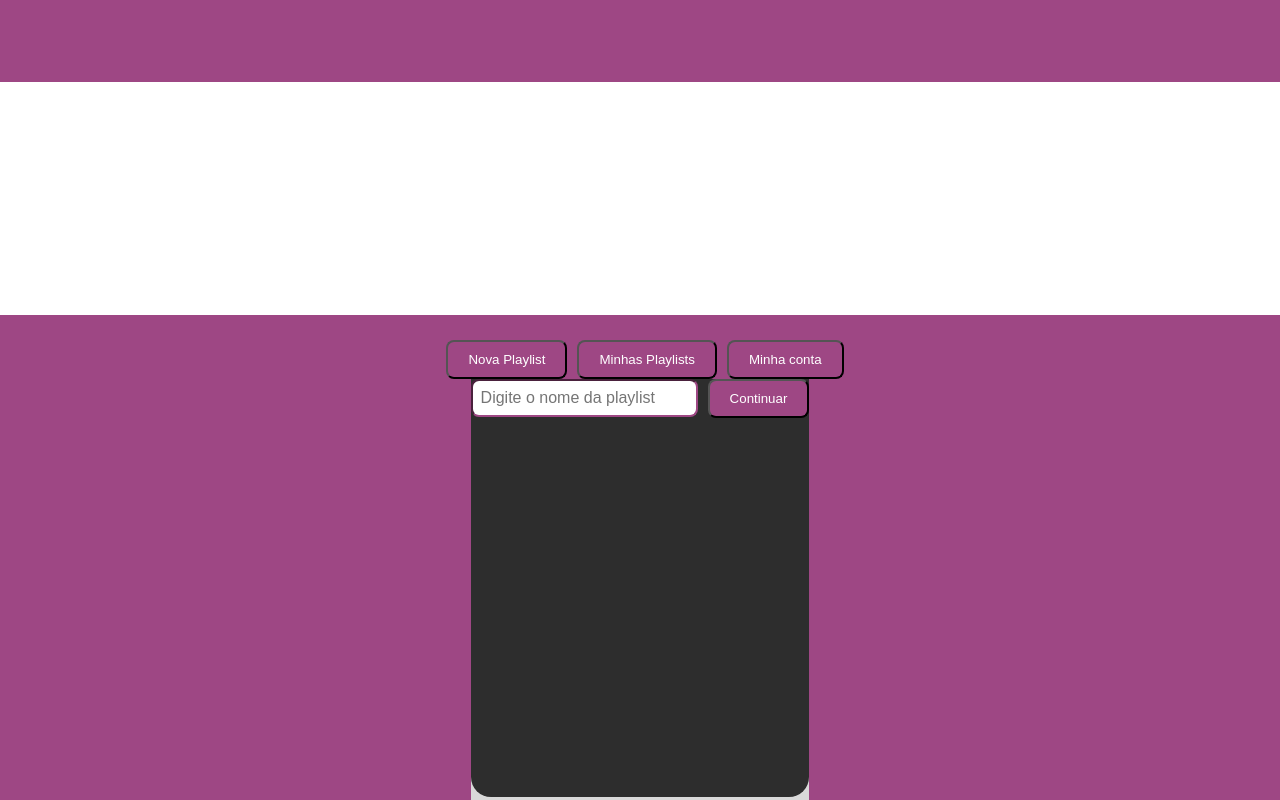
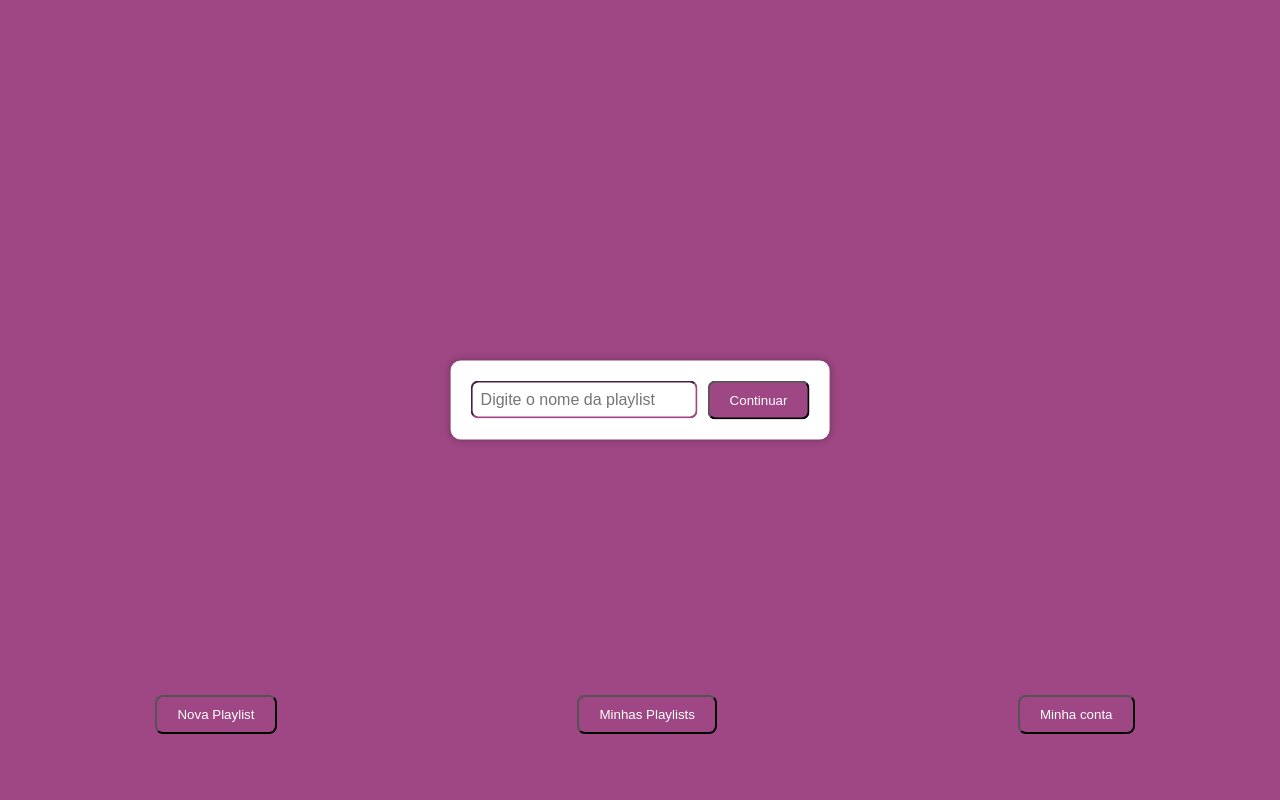
Before and after one commit to barbarabrs/trab, a Vue app: page /areaLogada in a window 1280 px wide. Both pictures are taken after a click on the button "Nova Playlist". Shown: the top 800 px of the page. Built offline with nearby package versions, Linux system fonts and the light colour scheme.

Commit message:
edicao area logada

```diff
--- a/src/views/AreaLogada.vue
+++ b/src/views/AreaLogada.vue
@@ -1,7 +1,7 @@
 <template>
   <div class="full-background">
-    <header>
-      <div>
+    <header class="navigation-header">
+      <div class="navigation-buttons">
         <button class="botoes" @click="mostrarFormulario = !mostrarFormulario">
           Nova Playlist
         </button>
@@ -10,11 +10,11 @@
       </div>
     </header>
 
-    <main>
+    <main class="content">
       <div class="center-div">
         <div class="inside-div">
           <!-- Mostrar o formulário para nome da playlist -->
-          <div v-if="mostrarFormulario">
+          <div class="dialog-box dialog-playlist" v-if="mostrarFormulario">
             <input type="text" v-model="novaPlaylist" placeholder="Digite o nome da playlist" />
             <button class="botoes" @click="adicionarNomePlaylist">Continuar</button>
           </div>
@@ -24,7 +24,7 @@
             <button class="botoes" @click="mostrarFormularioMusica = !mostrarFormularioMusica">Adicionar Música</button>
           </div>
           <!-- Mostrar formulário para adicionar música -->
-          <div v-if="mostrarFormularioMusica">
+          <div class="dialog-box dialog-music" v-if="mostrarFormularioMusica">
             <input type="text" v-model="nomeMusica" placeholder="Nome da música" />
             <input type="text" v-model="artistaMusica" placeholder="Artista" />
             <button class="botoes" @click="adicionarMusica">Salvar Música</button>
@@ -33,6 +33,8 @@
           <ul v-if="mostrarPlaylists">
             <li v-for="(playlist, index) in playlists" :key="index" @click="exibirMusicas(index)">
               {{ playlist.nome }}
+              <button class="botoes" @click="editarPlaylist(index)">Editar</button>
+              <button class="botoes" @click="deletarPlaylist(index)">Deletar</button>
             </li>
           </ul>
           <!-- Exibir músicas da playlist selecionada -->
@@ -43,7 +45,21 @@
                 {{ musica.nome }} - {{ musica.artista }}
               </li>
             </ul>
+
+            <!-- Adicionar música à playlist -->
+            <div>
+              <input type="text" v-model="novaMusica.nome" placeholder="Nome da música" />
+              <input type="text" v-model="novaMusica.artista" placeholder="Artista" />
+              <button class="botoes" @click="adicionarMusica">Adicionar Música</button>
             </div>
+          </div>
+
+          <!-- Mostrar as playlists -->
+          <ul v-if="mostrarPlaylists && playlistSelecionada === null">
+            <li v-for="(playlist, index) in playlists" :key="index" @click="exibirMusicas(index)">
+              {{ playlist.nome }}
+            </li>
+          </ul>
         </div>
       </div>
     </main>
@@ -60,6 +76,11 @@ export default {
       mostrarFormulario: false,
       mostrarBotaoSalvar: false,
       mostrarFormularioMusica: false,
+      musicasToAdd: [],
+      novaMusica: {
+        nome: '',
+        artista: '',
+      },
       nomeMusica: '',
       artistaMusica: '',
       playlistSelecionada: null,
@@ -77,25 +98,75 @@ export default {
         });
       }
 },
+
 salvarPlaylist() {
-      // Lógica para salvar a playlist
+  if (this.novaPlaylist.trim() !== '') {
+    const playlistExistente = this.playlists.find(playlist => playlist.nome === this.novaPlaylist);
+    if (playlistExistente) {
+      // Playlist com o mesmo nome já existe, não criar outra
       this.mostrarBotaoSalvar = false;
+      this.mostrarFormularioMusica = false;
       this.novaPlaylist = '';
+      this.musicasToAdd = [];
+    } else {
+      // Playlist não existe, criar uma nova
+      if (this.musicasToAdd.length > 0) {
+        this.playlists.push({
+          nome: this.novaPlaylist,
+          musicas: this.musicasToAdd.slice() // Copia as músicas para a nova playlist
+        });
+      } else {
+        this.playlists.push({
+          nome: this.novaPlaylist,
+          musicas: []
+        });
+      }
+
+      this.mostrarBotaoSalvar = false;
+      this.mostrarFormularioMusica = false;
+      this.novaPlaylist = '';
+      this.musicasToAdd = [];
+    }
+  }
 },
+
 adicionarMusica() {
   if (this.nomeMusica.trim() !== '' && this.artistaMusica.trim() !== '' && this.playlistSelecionada !== null) {
     this.playlists[this.playlistSelecionada].musicas.push({
-          nome: this.nomeMusica,
-          artista: this.artistaMusica
+      nome: this.novaMusica.nome,
+      artista: this.novaMusica.artista
     });
-        this.nomeMusica = '';
-        this.artistaMusica = '';
+    this.novaMusica.nome = '';
+    this.novaMusica.artista = ''
     this.mostrarFormularioMusica = false;
   }
+
+
+
 },
+
     exibirMusicas(index) {
+      console.log('Índice da playlist selecionada:', index);
+
       this.playlistSelecionada = index;
+      this.mostrarFormularioMusica = false; // Garante que o formulário de adicionar música esteja oculto
   },
+  editarPlaylist(index) {
+      // Implemente a lógica para editar a playlist com base no índice fornecido
+      // Você pode abrir um diálogo ou realizar qualquer ação de edição necessária
+      console.log(`Editar playlist ${index}`);
+    },
+
+    deletarPlaylist(index) {
+      // Implemente a lógica para deletar a playlist com base no índice fornecido
+      // Certifique-se de confirmar com o usuário antes de deletar
+      console.log(`Deletar playlist ${index}`);
+      if (confirm("Tem certeza de que deseja deletar esta playlist?")) {
+        this.playlists.splice(index, 1);
+      }
+    },
+
+
     exibirPlaylists() {
       this.mostrarPlaylists = true; // Mostrar as playlists ao clicar no botão "Minhas Playlists"
     }
@@ -120,23 +191,41 @@ export default {
   align-items: center;
 }
 main {
-  background-color: #fff;
+
   background-image: none;
 }
-
-.center-div {
+.navigation-header {
   width: 100%;
-  max-width: 1062px;
-  height: 711px;
-  border-radius: 30px;
-  background: #d9d9d9;
+  background-color: #9E4784;
+  padding: 20px 0;
+  position: relative;
+  z-index: 2;
 }
 
-.inside-div {
-  width: 100%;
-  height: 418px;
-  border-radius: 0px 0px 20px 20px;
-  background: #2d2d2d;
+
+.navigation-buttons {
+  display: flex;
+  justify-content: space-around;
+  align-items: center;
+}
+.dialog-box {
+  position: absolute;
+  top: 50%;
+  left: 50%;
+  transform: translate(-50%, -50%);
+  background-color: #fff;
+  padding: 20px;
+  border-radius: 10px;
+  box-shadow: 0 0 10px rgba(0, 0, 0, 0.3);
+  z-index: 3; /* Para ficar acima do restante do conteúdo */
+}
+
+.dialog-playlist {
+
+}
+
+.dialog-music {
+  /* Estilos específicos para a caixa de diálogo de adição de música */
 }
 
 .botoes {
```
Lines whose indentation alone changed are shown as unchanged.
